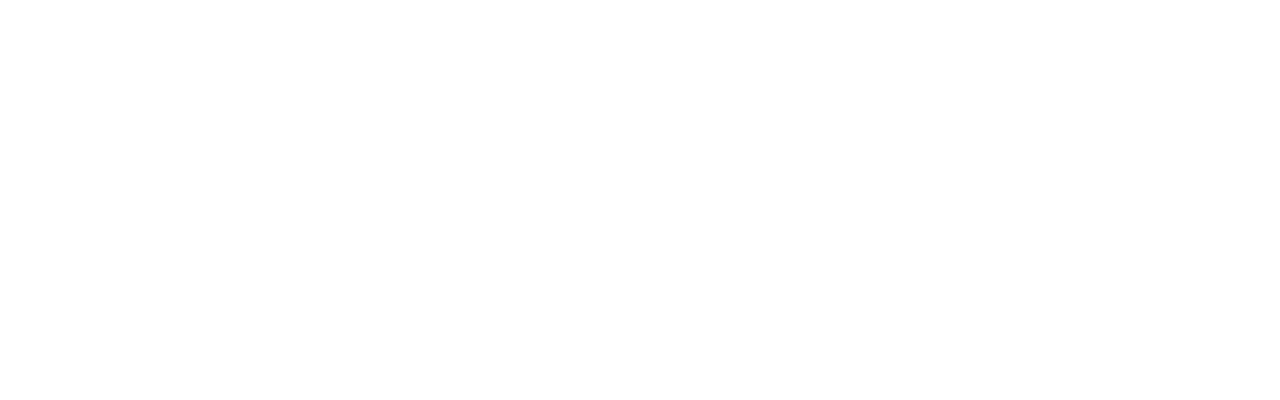
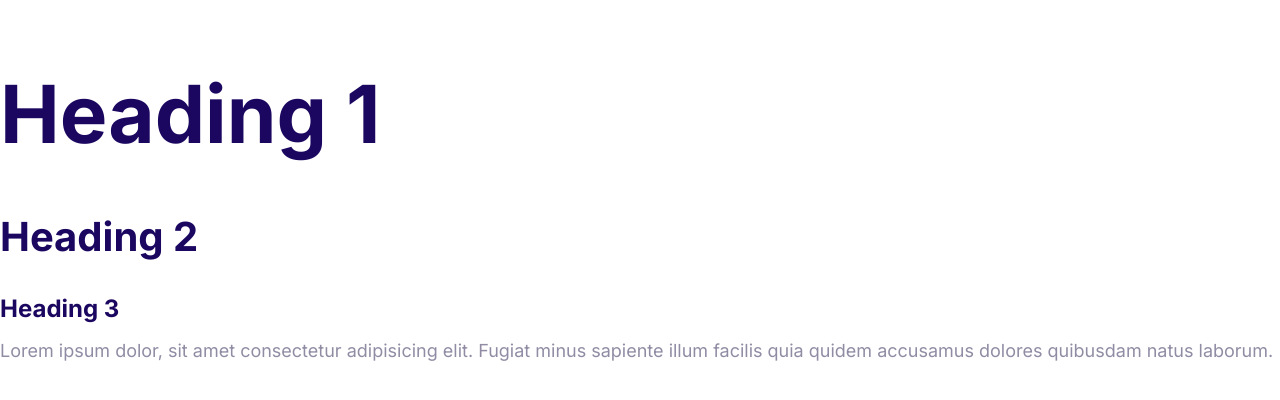
Before and after one commit to BalogunofAfrica/moshifed, a plain HTML site: page index.html in a window 1280 px wide. Drawn offline with Linux system fonts and the light colour scheme.

Commit message:
Define styles for fonts

```diff
--- a/css/styles.css
+++ b/css/styles.css
@@ -1,7 +1,59 @@
 :root {
-  --color-primary: #2584ff
-  --color-secondary: #00d9ff
-  --color-accent: #ff3400
-  --color-heading: #1b0760
-  --color-body: #918ca4
+  --color-primary: #2584ff;
+  --color-secondary: #00d9ff;
+  --color-accent: #ff3400;
+  --color-heading: #1b0760;
+  --color-body: #918ca4;
 }
+
+html {
+  font-size: 62.5%;
+}
+
+body {
+  color: var(--color-body);
+  font-size: 2.4rem;
+  line-height: 1.5;
+  font-family: Inter, Arial, Helvetica, sans-serif;
+}
+
+h1,
+h2,
+h3 {
+  color: var(--color-heading);
+  margin-bottom: 1rem;
+}
+
+h1 {
+  font-size: 7rem;
+}
+
+h2 {
+  font-size: 4rem;
+}
+
+h3 {
+  font-size: 3rem;
+}
+
+p {
+  margin-top: 0;
+}
+
+@media screen and (min-width: 1024px) {
+  body {
+    font-size: 1.8rem;
+  }
+
+  h1 {
+    font-size: 8rem;
+  }
+
+  h2 {
+    font-size: 4rem;
+  }
+
+  h3 {
+    font-size: 2.4rem;
+  }
+}
--- a/index.html
+++ b/index.html
@@ -5,8 +5,23 @@
     <meta http-equiv="X-UA-Compatible" content="IE=edge" />
     <meta name="viewport" content="width=device-width, initial-scale=1.0" />
     <title>Document</title>
+    <link rel="preconnect" href="https://fonts.googleapis.com" />
+    <link rel="preconnect" href="https://fonts.gstatic.com" crossorigin />
+    <link
+      href="https://fonts.googleapis.com/css2?family=Inter:wght@400;700&display=swap"
+      rel="stylesheet"
+    />
     <link rel="stylesheet" href="css/normalize.css" />
     <link rel="stylesheet" href="css/styles.css" />
   </head>
-  <body></body>
+  <body>
+    <h1>Heading 1</h1>
+    <h2>Heading 2</h2>
+    <h3>Heading 3</h3>
+    <p>
+      Lorem ipsum dolor, sit amet consectetur adipisicing elit. Fugiat minus
+      sapiente illum facilis quia quidem accusamus dolores quibusdam natus
+      laborum.
+    </p>
+  </body>
 </html>
```
